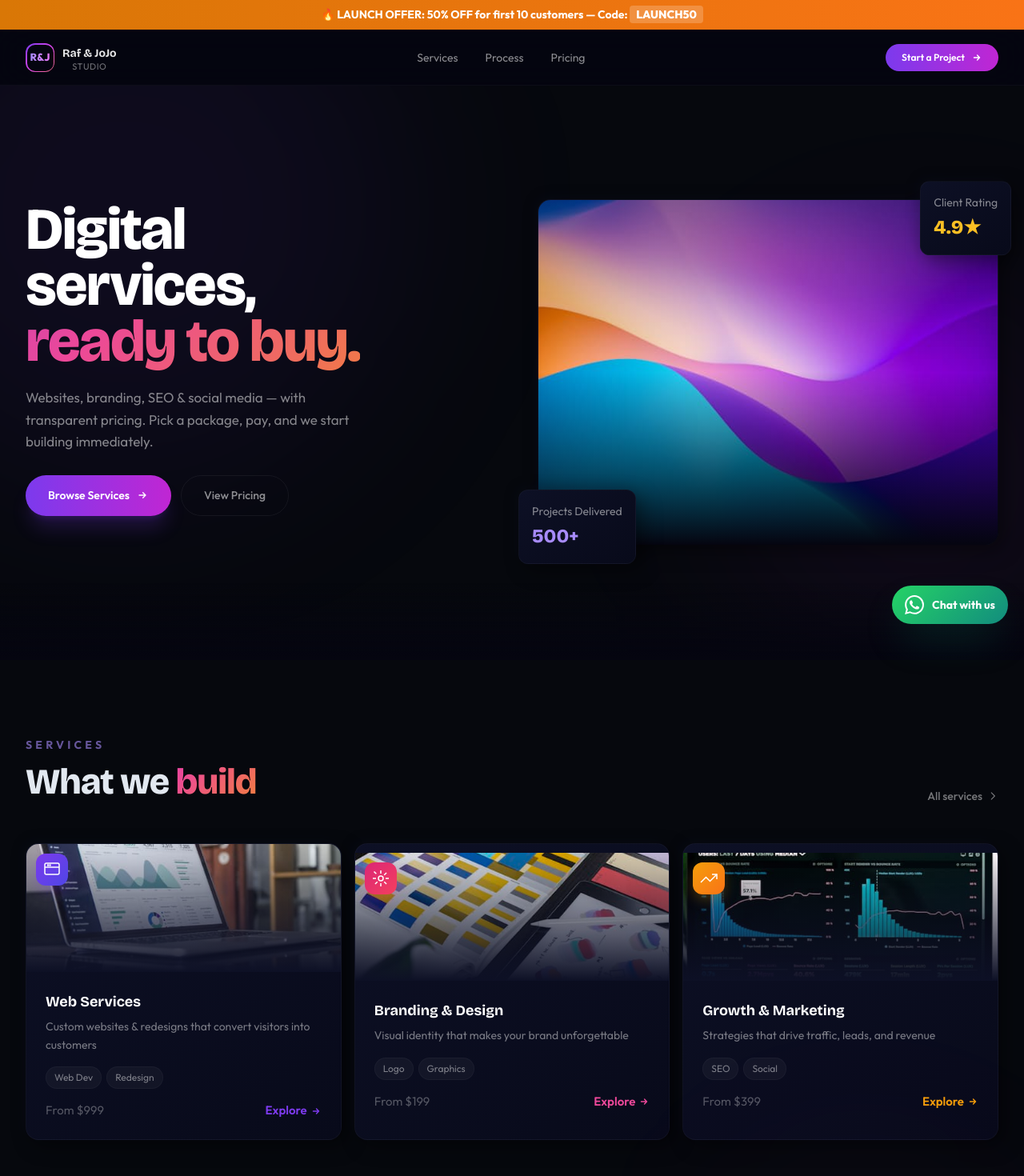
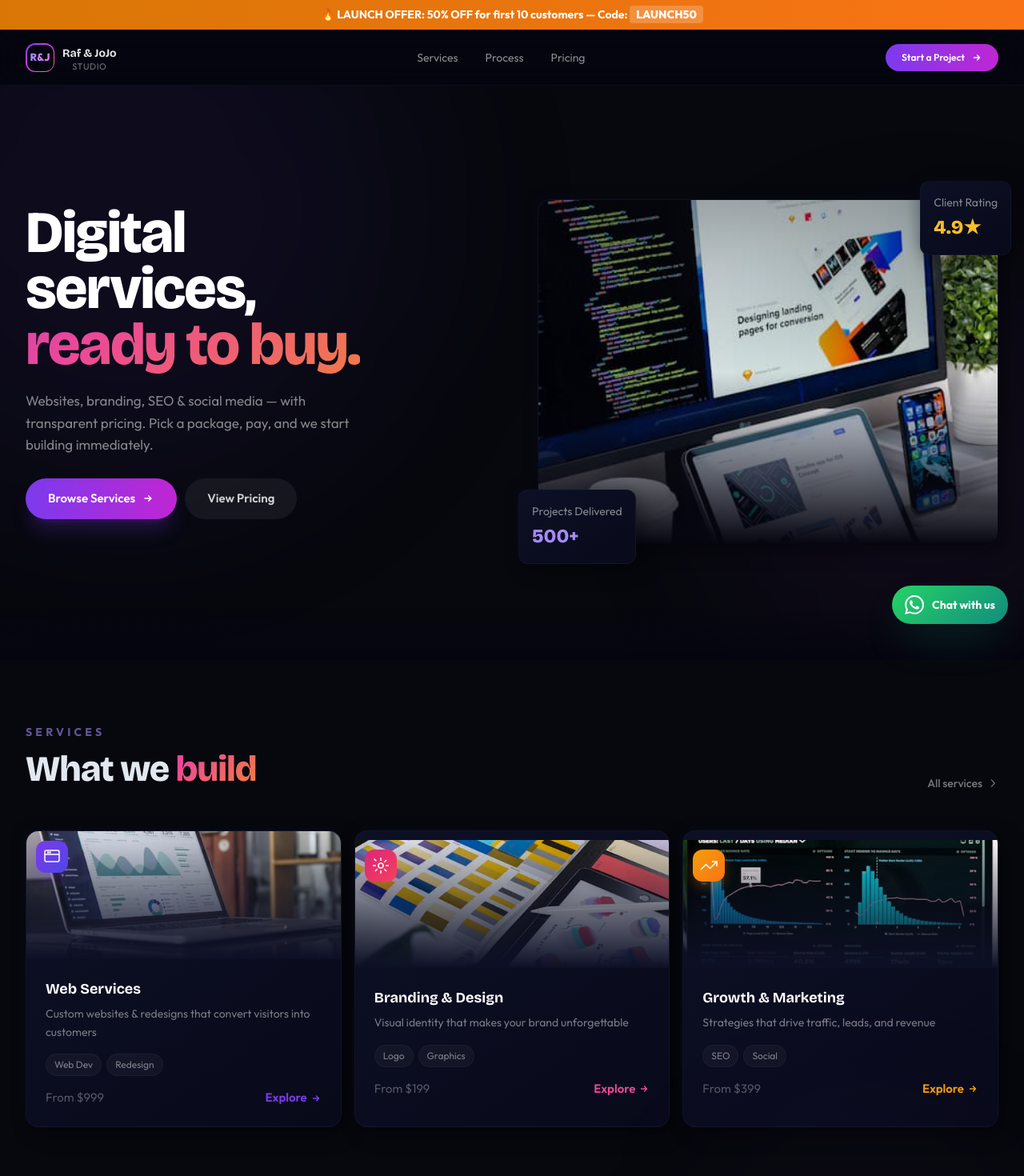
Before and after one commit to OlivesAdmin/raf-jojo-studio, a React (Vite) app: page / in a window 1280 px wide. Shown: the top 1470 px of the page at 80% size. Built offline with nearby package versions, Linux system fonts and the light colour scheme.

Commit message:
Fix: relevant hero image, stronger buttons, remove dead space between sections

```diff
--- a/src/pages/HomePage.tsx
+++ b/src/pages/HomePage.tsx
@@ -36,22 +36,22 @@ export function HomePage() {
                 Websites, branding, SEO & social media — with transparent pricing. Pick a package, pay, and we start building immediately.
               </p>
 
-              <div className="flex flex-col sm:flex-row gap-3 mb-5 sm:mb-8">
-                <button onClick={()=>navigate("services")} className="group relative px-7 py-3.5 text-[14px] font-semibold text-white rounded-full overflow-hidden shadow-xl shadow-violet-600/20 text-center">
+              <div className="flex flex-col sm:flex-row gap-2.5 mb-4 sm:mb-6">
+                <button onClick={()=>navigate("services")} className="group relative px-7 py-3.5 text-[15px] font-semibold text-white rounded-full overflow-hidden shadow-xl shadow-violet-600/20 text-center">
                   <div className="absolute inset-0 bg-gradient-to-r from-violet-600 to-fuchsia-600 group-hover:from-violet-500 group-hover:to-fuchsia-500 transition-all duration-300" />
                   <span className="relative flex items-center justify-center gap-2">Browse Services <svg className="w-4 h-4 group-hover:translate-x-0.5 transition-transform" fill="none" viewBox="0 0 24 24" stroke="currentColor" strokeWidth={2}><path strokeLinecap="round" strokeLinejoin="round" d="M13 7l5 5m0 0l-5 5m5-5H6" /></svg></span>
                 </button>
-                <button onClick={()=>navigate("services")} className="px-7 py-3.5 text-[14px] font-medium text-white/55 rounded-full border border-white/[0.06] hover:border-white/[0.12] hover:text-white/50 transition-all text-center">
+                <button onClick={()=>navigate("services")} className="px-7 py-3.5 text-[15px] font-semibold text-white/80 rounded-full bg-white/[0.06] hover:bg-white/[0.1] transition-all text-center">
                   View Pricing
                 </button>
               </div>
             </div>
 
-            {/* Hero visual — visible on all screens */}
-            <div className="anim d2 relative mt-4 lg:mt-0">
+            {/* Hero visual — shows actual work, not abstract art */}
+            <div className="anim d2 relative">
               <div className="relative">
                 <div className="rounded-2xl overflow-hidden neu shadow-2xl shadow-violet-900/20">
-                  <img src={IMG.hero1} alt="Digital design workspace" className="w-full aspect-[16/9] lg:aspect-[4/3] object-cover" loading="eager" />
+                  <img src={IMG.web1} alt="Website design on laptop" className="w-full aspect-[16/10] lg:aspect-[4/3] object-cover" loading="eager" />
                   <div className="absolute inset-0 bg-gradient-to-t from-[#050510] via-transparent to-[#050510]/30 rounded-2xl" />
                 </div>
                 {/* Floating stat cards */}
@@ -68,11 +68,11 @@ export function HomePage() {
           </div>
         </div>
 
-        <div className="absolute bottom-0 inset-x-0 h-16 sm:h-24" style={{background:'linear-gradient(180deg, transparent, #050510)'}} />
+        <div className="absolute bottom-0 inset-x-0 h-8 sm:h-16" style={{background:'linear-gradient(180deg, transparent, #050510)'}} />
       </section>
 
       {/* ======= BENTO SERVICE CATEGORIES ======= */}
-      <section className="py-10 sm:py-24 relative">
+      <section className="py-8 sm:py-20 relative">
         <div className="max-w-7xl mx-auto px-4 sm:px-8">
           <div className="flex flex-col sm:flex-row sm:items-end sm:justify-between mb-8 sm:mb-12">
             <div className="anim">
```
